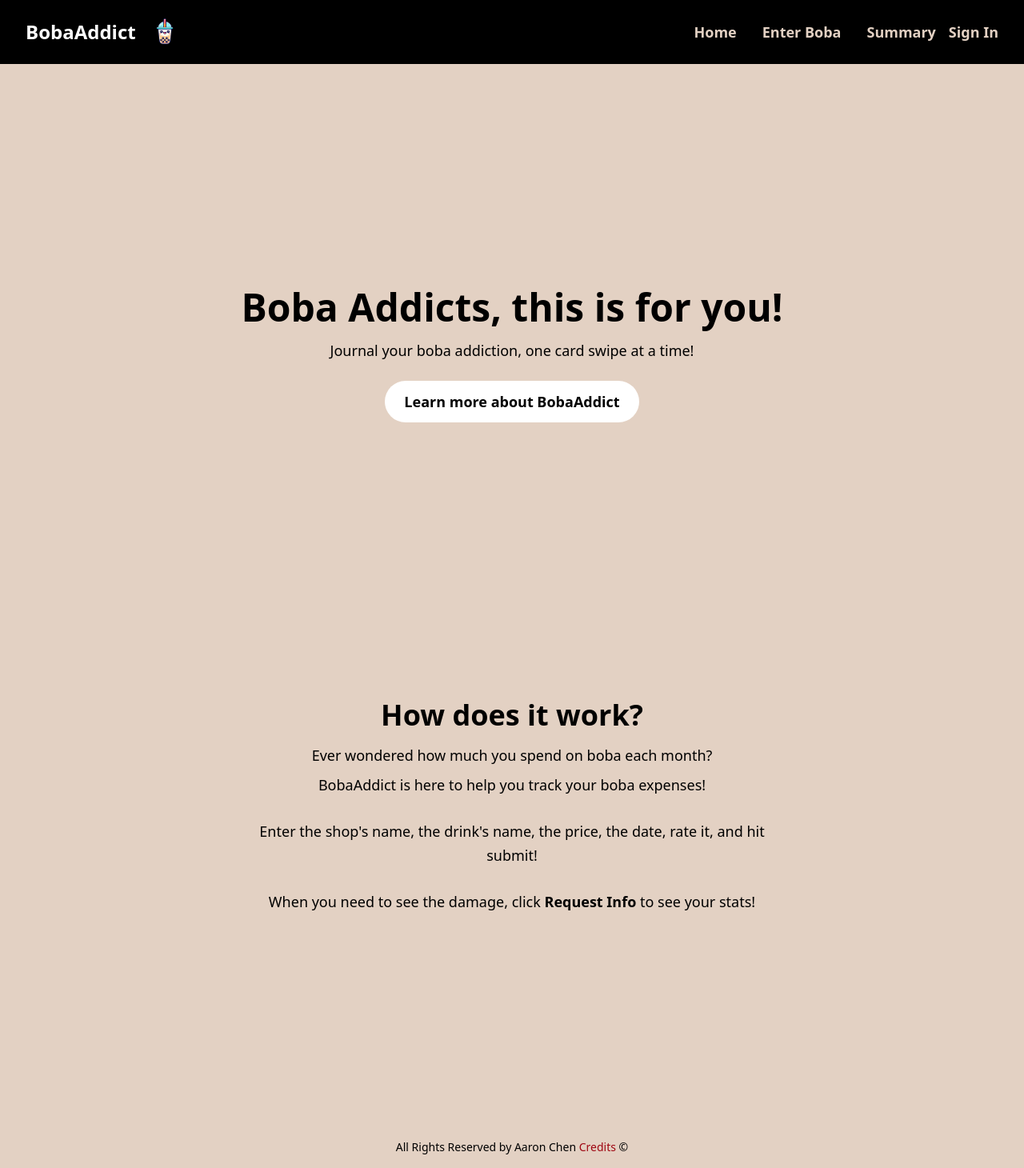
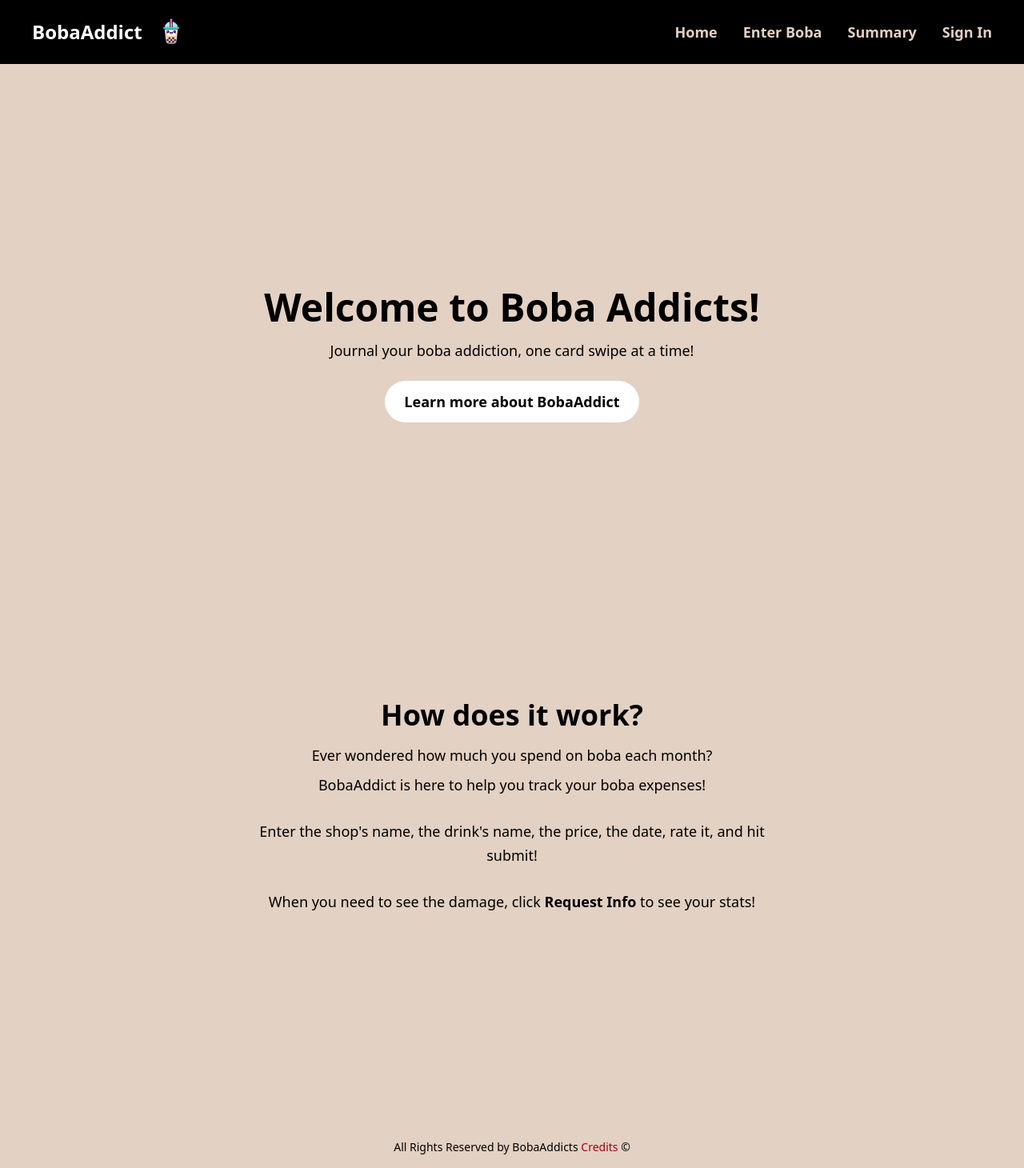
Before and after one commit to acaaron23/bobaaddict, a Next.js app: page / in a window 1280 px wide. Shown: the whole page at 80% size. Built offline with nearby package versions, Linux system fonts and the light colour scheme; no server answers.

Commit message:
updated oauth and nav to display user's name + logic for form & summary

```diff
--- a/app/actions/getCurrentUser.ts
+++ b/app/actions/getCurrentUser.ts
@@ -4,3 +4,8 @@ export async function getCurrentUserEmail() {
     const session = await auth();
     return session?.user?.email ?? null;
 }
+
+export async function getCurrentUserName() {
+    const session = await auth();
+    return session?.user?.name ?? null;
+}
--- a/app/components/Footer.tsx
+++ b/app/components/Footer.tsx
@@ -4,7 +4,7 @@ export default function Footer() {
     return (
         <footer className="text-center w-full text-sm py-4">
             <p>
-                All Rights Reserved by Aaron Chen{' '}
+                All Rights Reserved by BobaAddicts{' '}
                 <Link href="/" className="text-red-800 no-underline">
                     Credits
                 </Link>{' '}
--- /dev/null
+++ b/app/components/LogoutForm.tsx
@@ -0,0 +1,14 @@
+import {doLogout} from "@/app/actions"
+
+const LoginForm = () => {
+    return (
+        <form action={doLogout}>
+            <button className="text-[#E3D1C3] font-bold text-lg no-underline hover:text-gray-400 hover:text-shadow-sm transition-colors duration-300"
+                    type="submit" name="action" value="google">
+                Sign Out
+            </button>
+        </form>
+    )
+}
+
+export default LoginForm
--- a/app/components/Nav.tsx
+++ b/app/components/Nav.tsx
@@ -1,10 +1,14 @@
 import Link from 'next/link'
 import Image from 'next/image'
-import LoginForm from "@/app/components/LoginForm";
+import LoginForm from "@/app/components/LoginForm"
+import LogoutForm from "@/app/components/LogoutForm"
+import { getCurrentUserName } from '@/app/actions/getCurrentUser'
 
-export default function Nav() {
+export default async function Nav() {
+    const userName = await getCurrentUserName();
+
     return (
-        <nav className="flex w-full justify-between items-center h-20 bg-black px-8">
+        <nav className="flex w-full justify-between items-center h-20 bg-black px-10">
             <div className="flex items-center">
                 <h1 className="text-white text-2xl font-bold mr-4">BobaAddict</h1>
                 <Image
@@ -16,9 +20,8 @@ export default function Nav() {
                 />
             </div>
 
-            {/* Navigation Links */}
-            <ul className="flex items-center list-none">
-                <li className="mx-4">
+            <ul className="flex items-center list-none space-x-8">
+                <li>
                     <Link
                         href="/"
                         className="text-[#E3D1C3] font-bold text-lg no-underline hover:text-gray-400 hover:text-shadow-sm transition-colors duration-300"
@@ -26,7 +29,7 @@ export default function Nav() {
                         Home
                     </Link>
                 </li>
-                <li className="mx-4">
+                <li>
                     <Link
                         href="/input"
                         className="text-[#E3D1C3] font-bold text-lg no-underline hover:text-gray-400 hover:text-shadow-sm transition-colors duration-300"
@@ -34,7 +37,7 @@ export default function Nav() {
                         Enter Boba
                     </Link>
                 </li>
-                <li className="mx-4">
+                <li>
                     <Link
                         href="/summary"
                         className="text-[#E3D1C3] font-bold text-lg no-underline hover:text-gray-400 hover:text-shadow-sm transition-colors duration-300"
@@ -42,10 +45,17 @@ export default function Nav() {
                         Summary
                     </Link>
                 </li>
-                <li>
-                    <LoginForm/>
+                <li className="text-[#E3D1C3] font-bold text-lg inline-flex items-center gap-8">
+                    {userName ? (
+                        <>
+                            <p>Hello, {userName.split(" ")[0]}!</p>
+                            <LogoutForm />
+                        </>
+                    ) : (
+                        <LoginForm />
+                    )}
                 </li>
             </ul>
         </nav>
-    )
+    );
 }
--- a/app/input/input.tsx
+++ b/app/input/input.tsx
@@ -125,7 +125,7 @@ export default function Input() {
                     value={shopName}
                     onChange={handleShopNameChange}
                     ref={inputRef}
-                    className="p-3 text-base border border-gray-300 rounded-md focus:outline-none focus:border-purple-700"
+                    className="p-3 text-base border border-gray-300 rounded-md focus:outline-none focus:border-black"
                 />
                 {shopSuggestions.length > 0 && (
                     <ul className="absolute top-[13.5rem] left-6 right-6 bg-white rounded-md shadow-md z-10">
@@ -146,7 +146,7 @@ export default function Input() {
                     placeholder="Boba Name"
                     value={bobaName}
                     onChange={handleDrinkNameChange}
-                    className="p-3 text-base border border-gray-300 rounded-md focus:outline-none focus:border-purple-700"
+                    className="p-3 text-base border border-gray-300 rounded-md focus:outline-none focus:border-black"
                 />
                 {drinkSuggestions.length > 0 && (
                     <ul className="absolute top-[20rem] left-6 right-6 bg-white rounded-md shadow-md z-10">
@@ -167,13 +167,13 @@ export default function Input() {
                     placeholder="Price ($)"
                     value={`$ ${price}`}
                     onChange={handlePriceChange}
-                    className="p-3 text-base border border-gray-300 rounded-md focus:outline-none focus:border-purple-700"
+                    className="p-3 text-base border border-gray-300 rounded-md focus:outline-none focus:border-black"
                 />
                 <input
                     type="date"
                     value={date}
                     onChange={(e) => setDate(e.target.value)}
-                    className="p-3 text-base border border-gray-300 rounded-md focus:outline-none focus:border-purple-700"
+                    className="p-3 text-base border border-gray-300 rounded-md focus:outline-none focus:border-black"
                 />
 
                 <div className="flex justify-around my-4">
@@ -203,7 +203,7 @@ export default function Input() {
                     disabled={!isFormValid}
                     className={`py-3 px-6 font-bold rounded-full transition-transform ${
                         isFormValid
-                            ? 'bg-white text-black hover:scale-105 active:scale-95'
+                            ? 'bg-black text-white hover:scale-105 active:scale-95'
                             : 'bg-gray-300 text-gray-600 cursor-not-allowed'
                     }`}
                 >
--- a/app/page.tsx
+++ b/app/page.tsx
@@ -17,7 +17,7 @@ export default function Home() {
     return (
         <div className="min-h-screen bg-[#E3D1C3] flex flex-col items-center justify-center px-4">
             <h1 className="mt-[35vh] text-4xl md:text-5xl font-bold text-black text-center mb-4">
-                Boba Addicts, this is for you!
+                Welcome to Boba Addicts!
             </h1>
             <p className="text-lg text-black text-center mb-6">
                 Journal your boba addiction, one card swipe at a time!
--- a/app/summary/summary.tsx
+++ b/app/summary/summary.tsx
@@ -20,7 +20,7 @@ export default function Summary({
 }) {
     const [showSummary, setShowSummary] = useState(false);
 
-    if (!summary) {
+    if (!summary || summary?.total_cups === 0 || summary?.total_spent === 0) {
         return (
             <div className="min-h-screen bg-[#E3D1C3] flex flex-col items-center justify-center px-6 py-10">
                 <h1 className="text-4xl font-bold text-black text-center mb-4">
```
